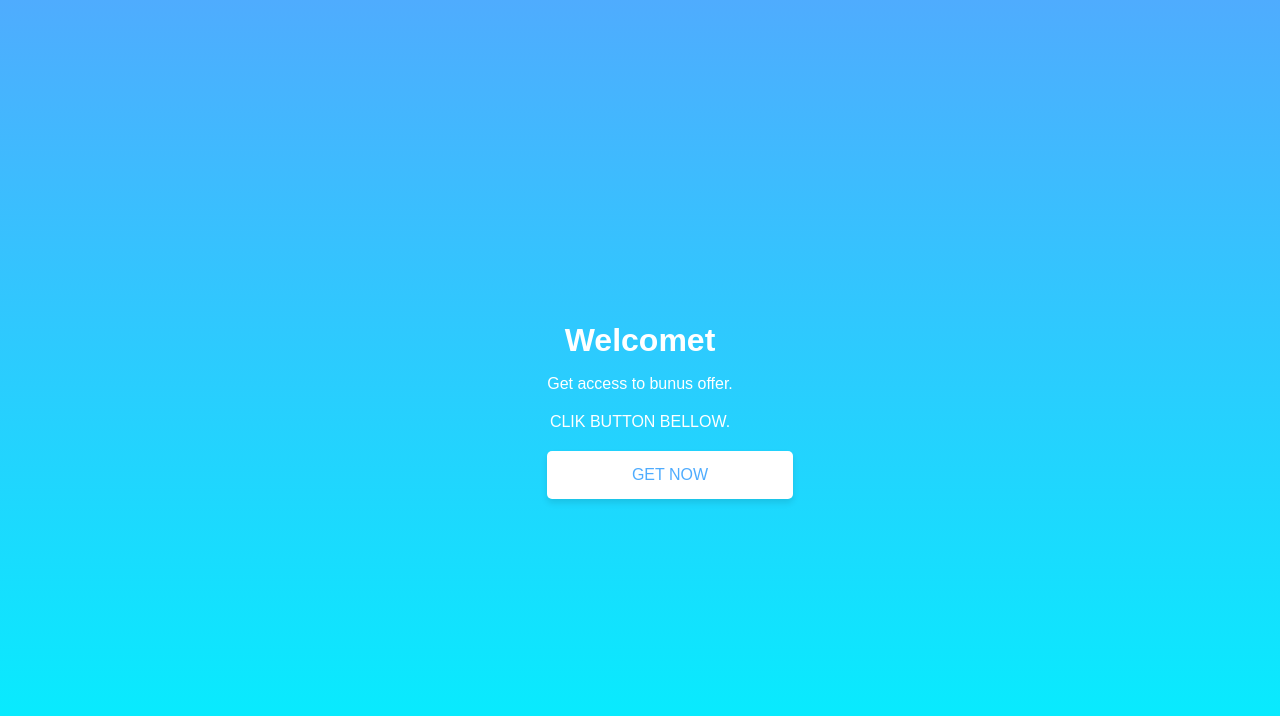
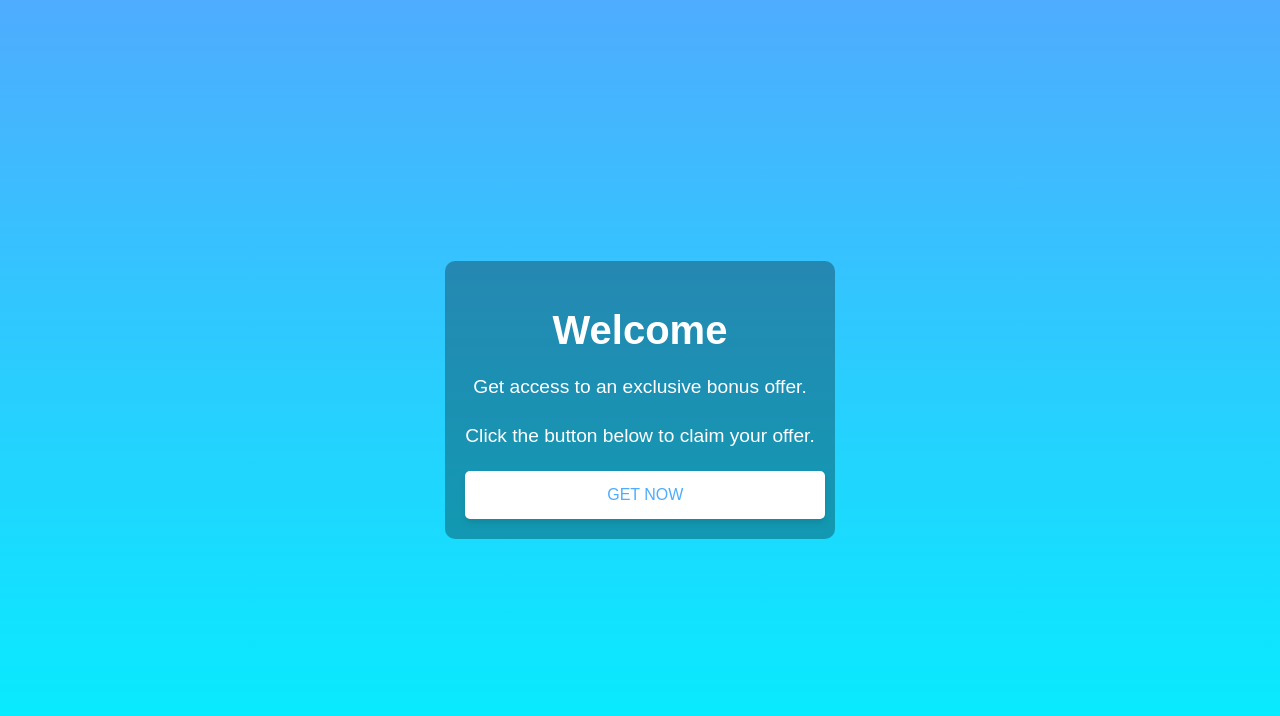
Before and after one commit to fscsfffffffffff/bvsdfbsdf, a plain HTML site: page index.html in a window 1280 px wide. Drawn offline with Linux system fonts and the light colour scheme.

Commit message:
Update index.html

```diff
--- a/index.html
+++ b/index.html
@@ -15,7 +15,7 @@
             flex-direction: column;
             justify-content: center;
             align-items: center;
-            height: 100vh;
+            min-height: 100vh;
             padding: 20px;
             box-sizing: border-box;
         }
@@ -23,16 +23,19 @@
         .container {
             max-width: 90%;
             padding: 20px;
+            background: rgba(0, 0, 0, 0.3);
+            border-radius: 10px;
         }
 
         h1 {
-            font-size: 2rem;
-            margin-bottom: 10px;
+            font-size: 2.5rem;
+            margin-bottom: 20px;
         }
 
         p {
-            font-size: 1rem;
+            font-size: 1.2rem;
             margin-bottom: 20px;
+            line-height: 1.5;
         }
 
         .btn {
@@ -61,9 +64,9 @@
 </head>
 <body>
     <div class="container">
-        <h1>Welcomet</h1>
-        <p>Get access to bunus offer.</p>
-              <p>CLIK BUTTON BELLOW.</p>
+        <h1>Welcome</h1>
+        <p>Get access to an exclusive bonus offer.</p>
+        <p>Click the button below to claim your offer.</p>
         <a href="https://example.com" class="btn">Get Now</a>
     </div>
 </body>
```
